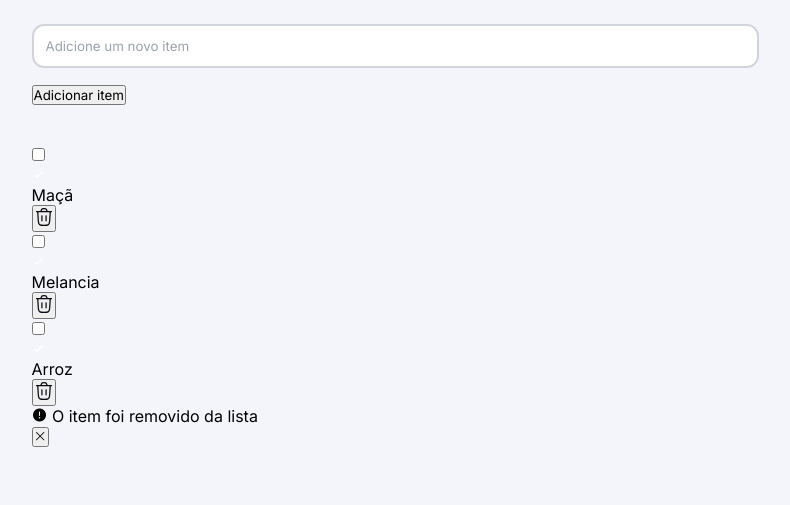
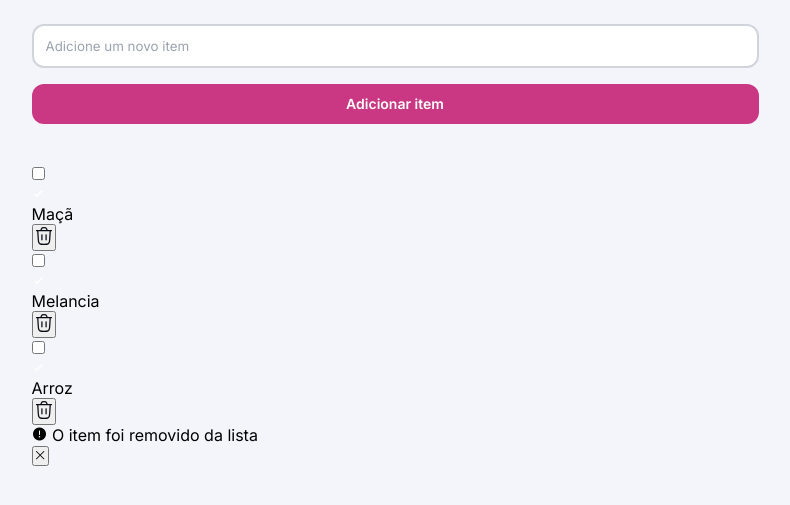
Before and after one commit to RebeccaVilas/QuickList, a plain HTML site: page index.html in a window 1280 px wide. Shown: the part 185-690 px from the top of the page, without its empty margins (245-1035 px from the left). Drawn offline with nearby package versions, Linux system fonts and the light colour scheme.

Commit message:
Retorno ao & para indentificação de erro: De &:: para &:

```diff
--- a/style.css
+++ b/style.css
@@ -80,12 +80,29 @@ main {
             color: var(--content-tertiary);
         }
 
-        &::hover{
+        &:hover{
             border-radius: 2px solid var(--border-hover);
         }
 
-        &::focus{
+        &:focus{
             border: 2px solid var(--color-brand);
         }
     }
+
+    button {
+        background-color: var(--color-brand);
+        border: none;
+        color: var(--always-white);
+        width: 100%;
+        padding: 1rem 2.4rem;
+        font-size: 1.4rem;
+        line-height: 2rem;
+        border-radius: 1.2rem;
+        font-weight: 600;
+        cursor: pointer;
+
+        &:hover{
+            background: var(--color-brand-hover);
+        }
+    }
 }
```
